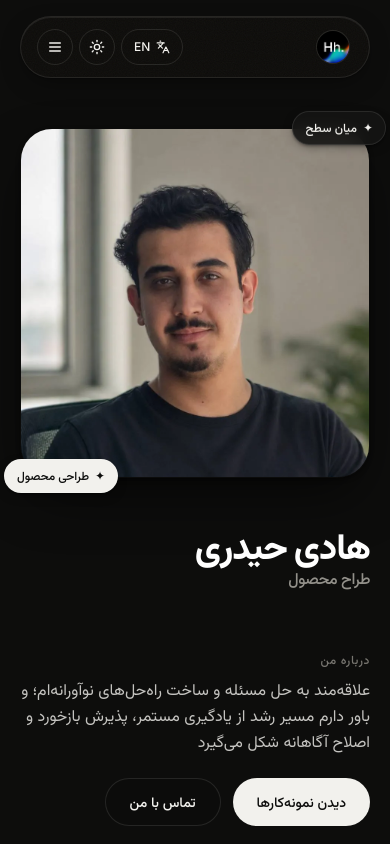
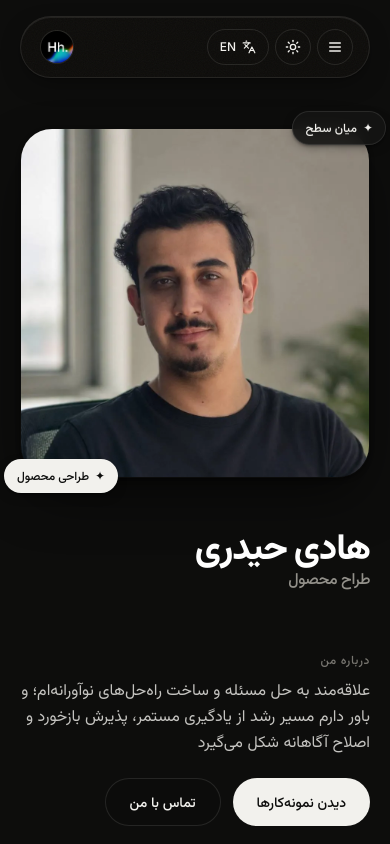
Before and after one commit to hadiheydari-git/Portfolio, a Next.js app: page / in a window 390 px wide. Shown: the top 844 px of the page. Built offline with nearby package versions, Linux system fonts and the light colour scheme.

Commit message:
دیباگ انمیشن

```diff
--- a/src/app/globals.css
+++ b/src/app/globals.css
@@ -250,14 +250,6 @@
   .dark {
     --selection-bg: rgba(245, 243, 239, 0.26);
   }
-
-  /* Header entrance — NO animation. Any CSS animation with fill-mode
-     on the header creates a persistent compositing layer that breaks
-     backdrop-filter on the nav (especially in RTL/Chromium). */
-  .animate-header-enter {
-    opacity: 1;
-  }
-
 
 }
 
--- a/src/components/layout/header.tsx
+++ b/src/components/layout/header.tsx
@@ -61,10 +61,7 @@ export function Header() {
 
   return (
     <motion.header
-      initial={{ opacity: 0 }}
-      animate={{ opacity: 1 }}
-      transition={{ duration: 0.48, ease: [0.16, 1, 0.3, 1] }}
-      className="width-before-scroll-bar fixed inset-x-0 top-0 z-50 pt-4 sm:pt-5 animate-header-enter"
+      className="header-entrance width-before-scroll-bar fixed inset-x-0 top-0 z-50 pt-4 sm:pt-5"
     >
       {/* Container-edge wrapper centers the header and applies the SAME
           horizontal padding as all content sections. The capsule nav sits
@@ -74,7 +71,7 @@ export function Header() {
         <nav
           data-scrolled={scrolled ? "true" : "false"}
           className={cn(
-            "header-solid surface-glass flex items-center justify-between gap-2 rounded-full px-4 py-2.5 transition-[box-shadow,border-color] duration-500 sm:px-5"
+            "header-solid surface-glass flex flex-row-reverse items-center justify-between gap-2 rounded-full px-4 py-2.5 transition-[box-shadow,border-color] duration-500 sm:flex-row sm:px-5"
           )}
         >
         {/* Brand */}
@@ -121,7 +118,7 @@ export function Header() {
         <div className="flex items-center gap-1.5">
           <button
             onClick={toggleLocale}
-            className="relative flex h-9 items-center gap-1.5 rounded-full border border-black/10 px-3 text-xs font-medium leading-none text-foreground transition-all duration-300 before:absolute before:-inset-2 before:rounded-full hover:bg-secondary hover:shadow-card dark:border-white/10"
+            className="order-3 relative flex h-9 items-center gap-1.5 rounded-full border border-black/10 px-3 text-xs font-medium leading-none text-foreground transition-all duration-300 before:absolute before:-inset-2 before:rounded-full hover:bg-secondary hover:shadow-card md:order-none dark:border-white/10"
             aria-label={t("common.language")}
           >
             <Languages className="h-3.5 w-3.5" />
@@ -146,7 +143,7 @@ export function Header() {
                   : e
               );
             }}
-            className="relative flex h-9 w-9 items-center justify-center rounded-full border border-black/10 text-foreground transition-all duration-300 before:absolute before:-inset-2 before:rounded-full hover:bg-secondary hover:shadow-card dark:border-white/10"
+            className="order-2 relative flex h-9 w-9 items-center justify-center rounded-full border border-black/10 text-foreground transition-all duration-300 before:absolute before:-inset-2 before:rounded-full hover:bg-secondary hover:shadow-card md:order-none dark:border-white/10"
             aria-label={t("common.theme")}
           >
             <AnimatePresence mode="wait" initial={false}>
@@ -177,7 +174,7 @@ export function Header() {
           {/* Mobile menu trigger */}
           <button
             onClick={() => setMobileOpen((p) => !p)}
-              className="relative flex h-9 w-9 items-center justify-center rounded-full border border-black/10 text-foreground transition-all duration-300 before:absolute before:-inset-2 before:rounded-full hover:bg-secondary hover:shadow-card md:hidden dark:border-white/10"
+              className="order-1 relative flex h-9 w-9 items-center justify-center rounded-full border border-black/10 text-foreground transition-all duration-300 before:absolute before:-inset-2 before:rounded-full hover:bg-secondary hover:shadow-card md:order-none md:hidden dark:border-white/10"
               aria-label={locale === "fa" ? "منو" : "Menu"}
           >
             {mobileOpen ? <X className="h-4 w-4" /> : <Menu className="h-4 w-4" />}
--- a/src/components/ui/reveal-on-scroll.tsx
+++ b/src/components/ui/reveal-on-scroll.tsx
@@ -65,7 +65,7 @@ export function RevealOnScroll({
   ...props
 }: RevealOnScrollProps) {
   const gateReady = useGateReady();
-  const [canReveal, setCanReveal] = React.useState(false);
+  const [canReveal, setCanReveal] = React.useState(true);
 
   React.useEffect(() => {
     setCanReveal(typeof window !== "undefined" && "IntersectionObserver" in window);
@@ -121,6 +121,11 @@ export function RevealItem({
 }: RevealItemProps) {
   const isInReveal = React.useContext(RevealContext);
   const shouldReduceMotion = useReducedMotion();
+  const [canReveal, setCanReveal] = React.useState(true);
+
+  React.useEffect(() => {
+    setCanReveal(typeof window !== "undefined" && "IntersectionObserver" in window);
+  }, []);
 
   const variants = shouldReduceMotion ? ITEM_VARIANTS_REDUCED : ITEM_VARIANTS;
 
```
